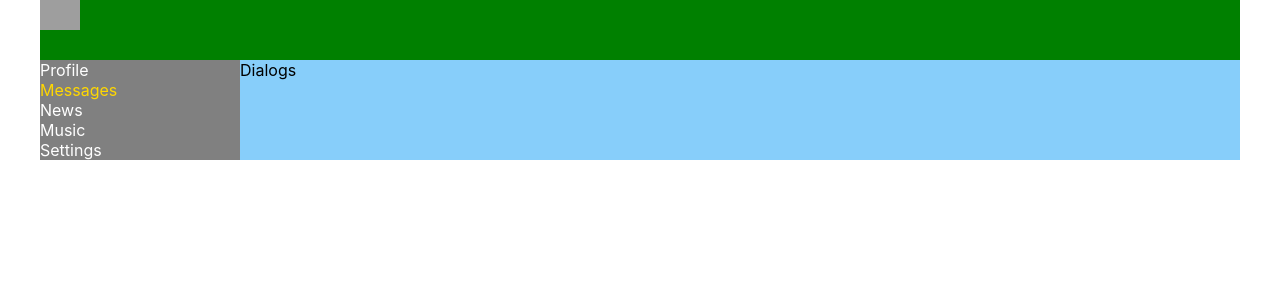
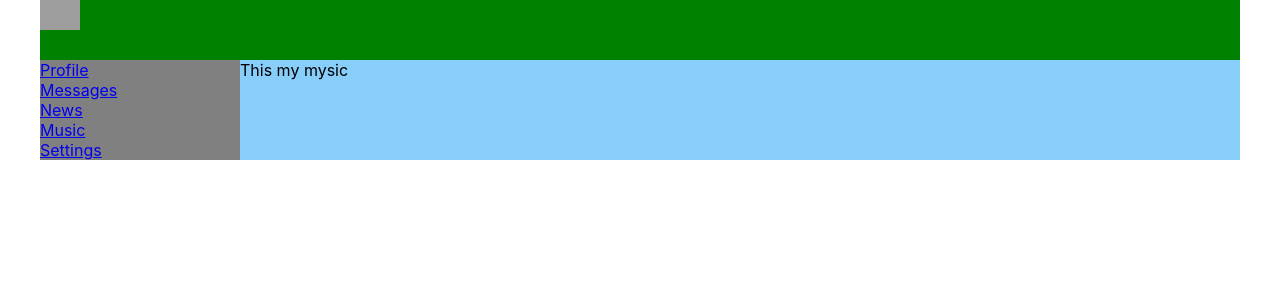
Before and after one commit to JekCort/SocialNetwork, a React (Create React App) app: page /Music in a window 1280 px wide. Shown: the top 300 px of the page. Built offline with nearby package versions, Linux system fonts and the light colour scheme; grey boxes are pictures that could not be loaded.

Commit message:
less19 route, browser-router, and add new component

```diff
--- a/src/App.tsx
+++ b/src/App.tsx
@@ -4,19 +4,27 @@
 import {Navbar} from "./components/Navbar/Navbar";
 import {Profile} from "./components/Profile/Profile";
 import {Dialogs} from "./components/Dialogs/Dialogs";
+import {BrowserRouter, Route} from "react-router-dom";
+import {News} from "./components/News/News";
+import {Music} from "./components/Music/Music";
+import {Settings} from "./components/Settings/Settings";
 
 
 const App = () => {
     return (
+        <BrowserRouter>
         <div className='app-wrapper'>
             <Header/>
             <Navbar/>
             <div className='app-wrapper-content'>
-                <Dialogs/>
+                <Route path="/Dialogs" component={Dialogs}/>
+                <Route path="/Profile" component={Profile}/>
+                <Route path="/News" component={News}/>
+                <Route path="/Music" component={Music}/>
+                <Route path="/Settings" component={Settings}/>
             </div>
-
-            {/*<Profile/>*/}
         </div>
+            </BrowserRouter>
     );
 }
 
--- /dev/null
+++ b/src/components/Music/Music.tsx
@@ -0,0 +1,10 @@
+import React from 'react';
+import classes from './Music.module.css'
+
+export const Music = () => {
+    return (
+        <div>
+            This my mysic
+        </div>
+    );
+};
--- a/src/components/Navbar/Navbar.tsx
+++ b/src/components/Navbar/Navbar.tsx
@@ -1,22 +1,23 @@
 import React from 'react';
 import classes from './Navbar.module.css';
+
 export const Navbar = () => {
     return (
         <nav className={classes.nav}>
             <div className={classes.item}>
-                <a>Profile</a>
+                <a href="/Profile">Profile</a>
             </div>
             <div className={`${classes.item} ${classes.active}`}>
-                <a>Messages</a>
+                <a href="/Dialogs">Messages</a>
             </div>
             <div className={classes.item}>
-                <a>News</a>
+                <a href="/News">News</a>
             </div>
             <div className={classes.item}>
-                <a>Music</a>
+                <a href="/Music">Music</a>
             </div>
             <div className={classes.item}>
-                <a>Settings</a>
+                <a href="/Settings">Settings</a>
             </div>
         </nav>
     );
--- /dev/null
+++ b/src/components/News/News.tsx
@@ -0,0 +1,10 @@
+import React from 'react';
+import classes from './News.module.css'
+
+export const News = () => {
+    return (
+        <div className={classes.wrapperNews}>
+            This is News
+        </div>
+    );
+};
--- /dev/null
+++ b/src/components/Settings/Settings.tsx
@@ -0,0 +1,10 @@
+import React from 'react';
+import classes from './Settings.module.css'
+
+export const Settings = () => {
+    return (
+        <div>
+            Settings
+        </div>
+    );
+};
```
Also changed, not shown: src/components/Music/Music.module.css (added), src/components/News/News.module.css (added), src/components/Settings/Settings.module.css (added).
